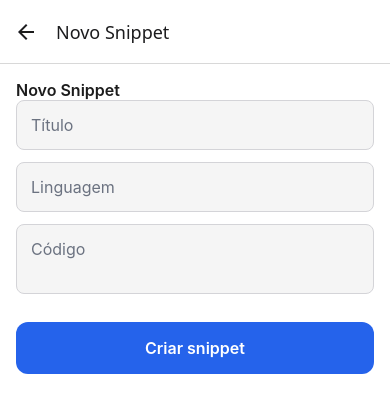
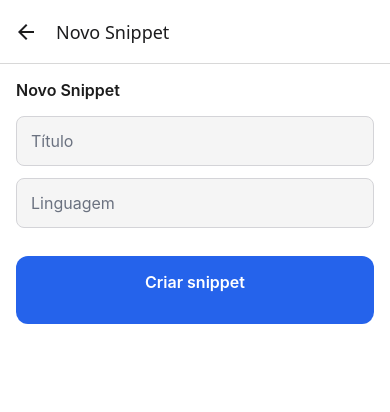
Before and after one commit to luanpires94/devpocket, a React Native app: screen /SnippetForm in a window 390 px wide. Shown: the top 412 px of the page. Built offline with nearby package versions, Linux system fonts and the light colour scheme.

Commit message:
style: add spacing between form title and content

```diff
--- a/src/screens/SnippetFormScreen.tsx
+++ b/src/screens/SnippetFormScreen.tsx
@@ -81,14 +81,6 @@ export function SnippetFormScreen() {
           onChangeText={setLanguage}
         />
 
-        <Input
-          placeholder="Código"
-          value={code}
-          onChangeText={setCode}
-          multiline
-          style={styles.codeInput}
-        />
-
         <Button
           title={snippet ? "Salvar alterações" : "Criar snippet"}
           onPress={handleSave}
--- a/src/theme/tokens.ts
+++ b/src/theme/tokens.ts
@@ -10,6 +10,7 @@ export const typography = {
   title: {
     fontSize: 16,
     fontWeight: "600" as const,
+    marginBottom: 16,
   },
   subtitle: {
     fontSize: 14,
```
